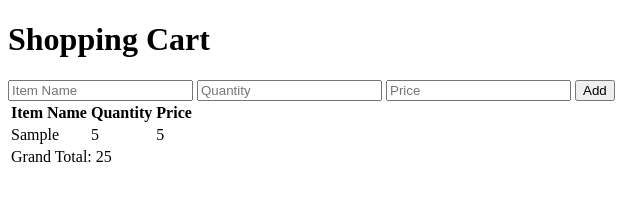
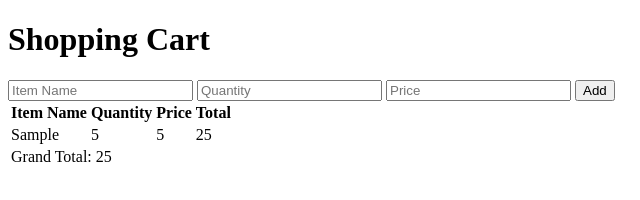
Before and after one commit to acciojob/shopping-cart-M74-dot, a website: page main.html in a window 1280 px wide. Both pictures are taken after typing "Sample", "5", "5" into the empty fields and a click on the button "Add". Shown: the full height of the page, 0-640 px from the left. Drawn offline with Linux system fonts and the light colour scheme.

Commit message:
created a submission

```diff
--- a/main.html
+++ b/main.html
@@ -23,11 +23,12 @@
                 <th id="item">Item Name</th>
                 <th id="qty">Quantity</th>
                 <th id="price">Price</th>
+				<th id="total-per-item">Total</th>
             </tr>
         </thead>
         <tbody id="cart-items">
             <tr>
-                <td colspan="3">Grand Total: <span id="total">0</span></td>
+                <td colspan="4">Grand Total: <span id="total">0</span></td>
             </tr>
         </tbody>
     </table>
--- a/script.js
+++ b/script.js
@@ -1,55 +1,45 @@
+document.getElementById('add').addEventListener('click', function() {
+    const itemName = document.getElementById('item-name-input').value;
+    const itemQty = parseInt(document.getElementById('item-qty-input').value);
+    const itemPrice = parseInt(document.getElementById('item-price-input').value);
 
-        // Get the necessary elements
-        const addButton = document.getElementById('add');
-        const itemNameInput = document.getElementById('item-name-input');
-        const itemQtyInput = document.getElementById('item-qty-input');
-        const itemPriceInput = document.getElementById('item-price-input');
-        const cartItems = document.getElementById('cart-items');
-        const totalElement = document.getElementById('total');
+    if (itemName && itemQty > 0 && itemPrice > 0) {
+        const totalPerItem = itemQty * itemPrice;
 
-        // Initialize grand total
-        let grandTotal = 0;
+        const table = document.getElementById('cart-items');
+        const row = document.createElement('tr');
 
-        // Add event listener for the "Add" button
-        addButton.addEventListener('click', function() {
-            const itemName = itemNameInput.value.trim();
-            const itemQty = parseInt(itemQtyInput.value.trim(), 10);
-            const itemPrice = parseInt(itemPriceInput.value.trim());
+        // Create columns for item, quantity, price, and total
+        const itemCol = document.createElement('td');
+        itemCol.textContent = itemName;
 
-            // Validate input
-            if (itemName === '' || isNaN(itemQty) || itemQty <= 0 || isNaN(itemPrice) || itemPrice <= 0) {
-                alert('Please enter a valid item name, quantity, and price.');
-                return;
-            }
+        const qtyCol = document.createElement('td');
+        qtyCol.textContent = itemQty;
 
-            // Calculate total price for the item (quantity * price)
-            const totalItemPrice = itemQty * itemPrice;
+        const priceCol = document.createElement('td');
+        priceCol.textContent = itemPrice;
 
-            // Create a new row
-            const newRow = document.createElement('tr');
+        const totalCol = document.createElement('td');
+        totalCol.textContent = totalPerItem; // New column for total
 
-            // Create and append cells to the row
-            const nameCell = document.createElement('td');
-            nameCell.textContent = itemName;
-            newRow.appendChild(nameCell);
+        row.appendChild(itemCol);
+        row.appendChild(qtyCol);
+        row.appendChild(priceCol);
+        row.appendChild(totalCol);
 
-            const qtyCell = document.createElement('td');
-            qtyCell.textContent = itemQty;
-            newRow.appendChild(qtyCell);
+        // Insert row before the last row (which displays the grand total)
+        table.insertBefore(row, table.lastElementChild);
 
-            const priceCell = document.createElement('td');
-            priceCell.textContent = itemPrice;
-            newRow.appendChild(priceCell);
+        // Update grand total
+        const currentTotal = parseFloat(document.getElementById('total').textContent);
+        const newTotal = currentTotal + totalPerItem;
+        document.getElementById('total').textContent = newTotal;
 
-            // Append the new row to the table
-            cartItems.insertBefore(newRow, cartItems.lastElementChild);
-
-            // Update the grand total
-            grandTotal += totalItemPrice;
-            totalElement.innerText = grandTotal;
-
-            // Clear the input fields
-            itemNameInput.value = '';
-            itemQtyInput.value = '';
-            itemPriceInput.value = '';
-        });
+        // Clear input fields
+        document.getElementById('item-name-input').value = '';
+        document.getElementById('item-qty-input').value = '';
+        document.getElementById('item-price-input').value = '';
+    } else {
+        alert('Please enter valid item details.');
+    }
+});
```
